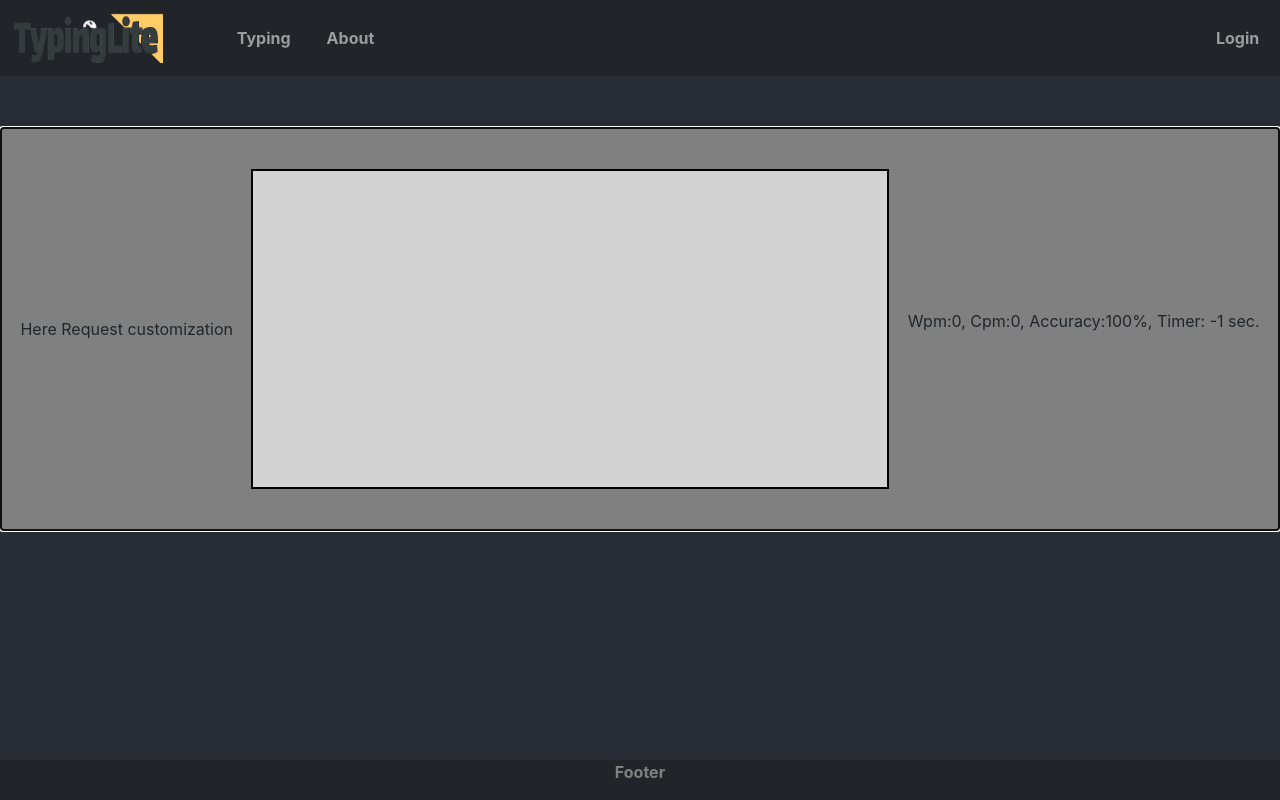
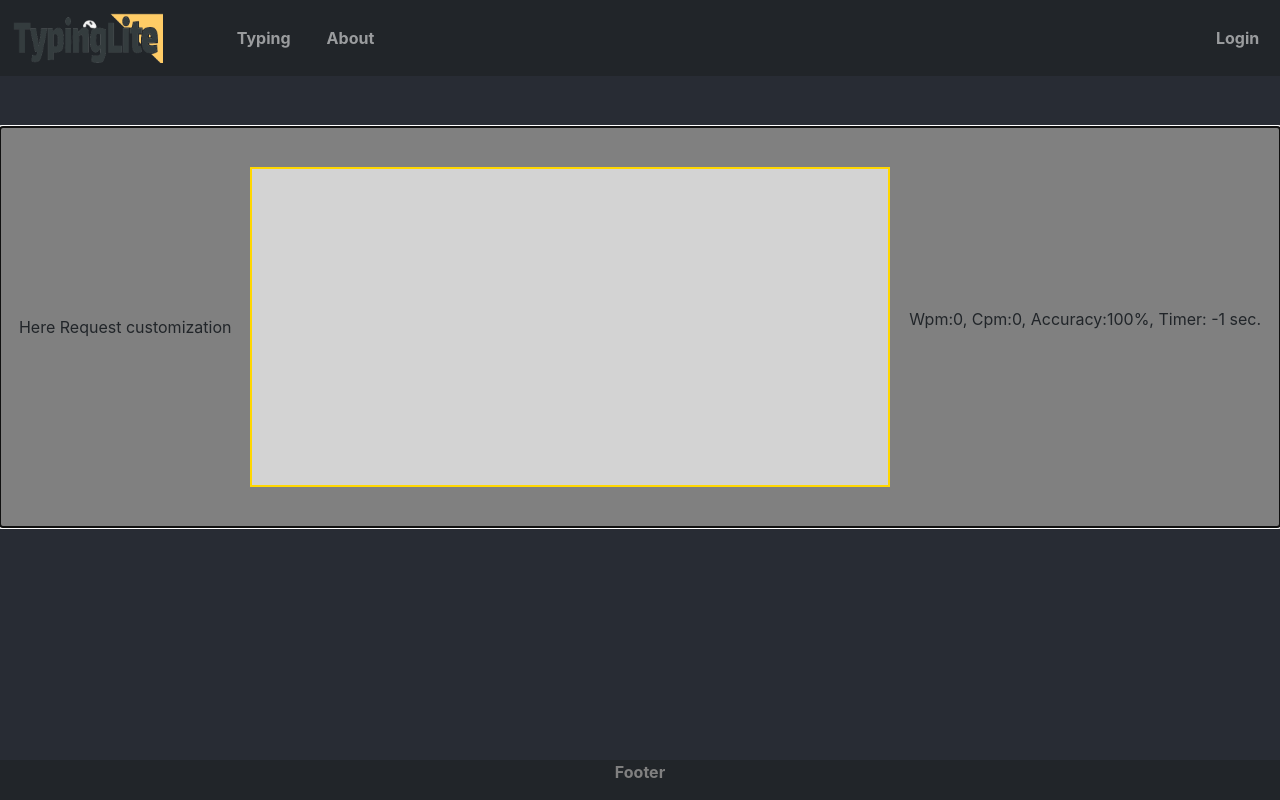
Before and after one commit to inowen/TypeAide, a React (Create React App) app in the folder react_frontend/: page / in a window 1280 px wide. Built offline with nearby package versions, Linux system fonts and the light colour scheme; no server answers.

Commit message:
Style: Golden border around text window if typingtest focused

```diff
--- a/react_frontend/src/TextWindow.tsx
+++ b/react_frontend/src/TextWindow.tsx
@@ -1,8 +1,5 @@
 import { isAbsolute } from 'path/posix';
 import React from 'react';
-
-const twdStyle = {
-};
 
 /**
  *
@@ -16,7 +13,7 @@ function TextWindow(props: any) {
     // Text on the right shouldn't move because of mistakes
     rightSide = rightSide.substring(error.length, rightSide.length);
 
-    return <div style={twdStyle} className="textwindow">
+    return <div className="textwindow">
         <span className="quoteLeft">{leftSide}</span>
         <span className="quoteError">{error}</span>
         <span className="quoteRight">{rightSide}</span>
--- a/react_frontend/src/TypingTest.css
+++ b/react_frontend/src/TypingTest.css
@@ -13,7 +13,7 @@
     height: 25em;
 }
 
-.typingtest:focus {
+.typingtest:focus .textwindow {
     border: 2px solid gold;
 }
 
```
